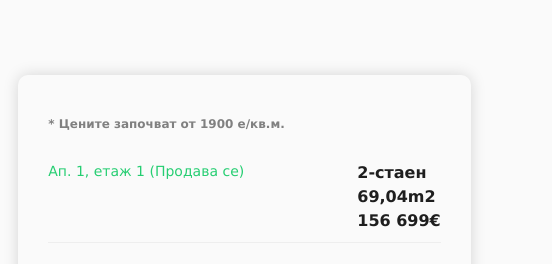
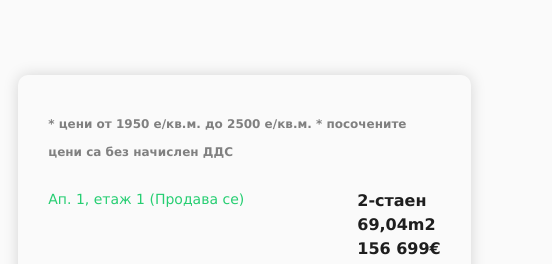
Before and after one commit to Vandev2929/boyanasense1, a plain HTML site: page index.html in a window 1280 px wide. Shown: the part 3174-3438 px from the top of the page, 728-1280 px from the left. Drawn offline with nearby package versions, Linux system fonts and the light colour scheme.

Commit message:
Update index.html

```diff
--- a/index.html
+++ b/index.html
@@ -404,7 +404,8 @@ https://templatemo.com/tm-591-villa-agency
                     </div>
                     <div class="col-lg-5">
                       <div class="info-table">
-                        <p style="font-size: 12px; font-weight: bold; color: gray;">* Цените започват от 1900 е/кв.м.</p>
+                        <p style="font-size: 12px; font-weight: bold; color: gray;">* цени от 1950 е/кв.м. до 2500 е/кв.м.
+* посочените цени са без начислен ДДС</p>
                         <br>
                         <ul>
                           <li style="color: #26ce72;">Ап. 1, етаж 1 (Продава се)<span>2-стаен<br> 69,04m2 <br>156 699€ </span></li>
```
